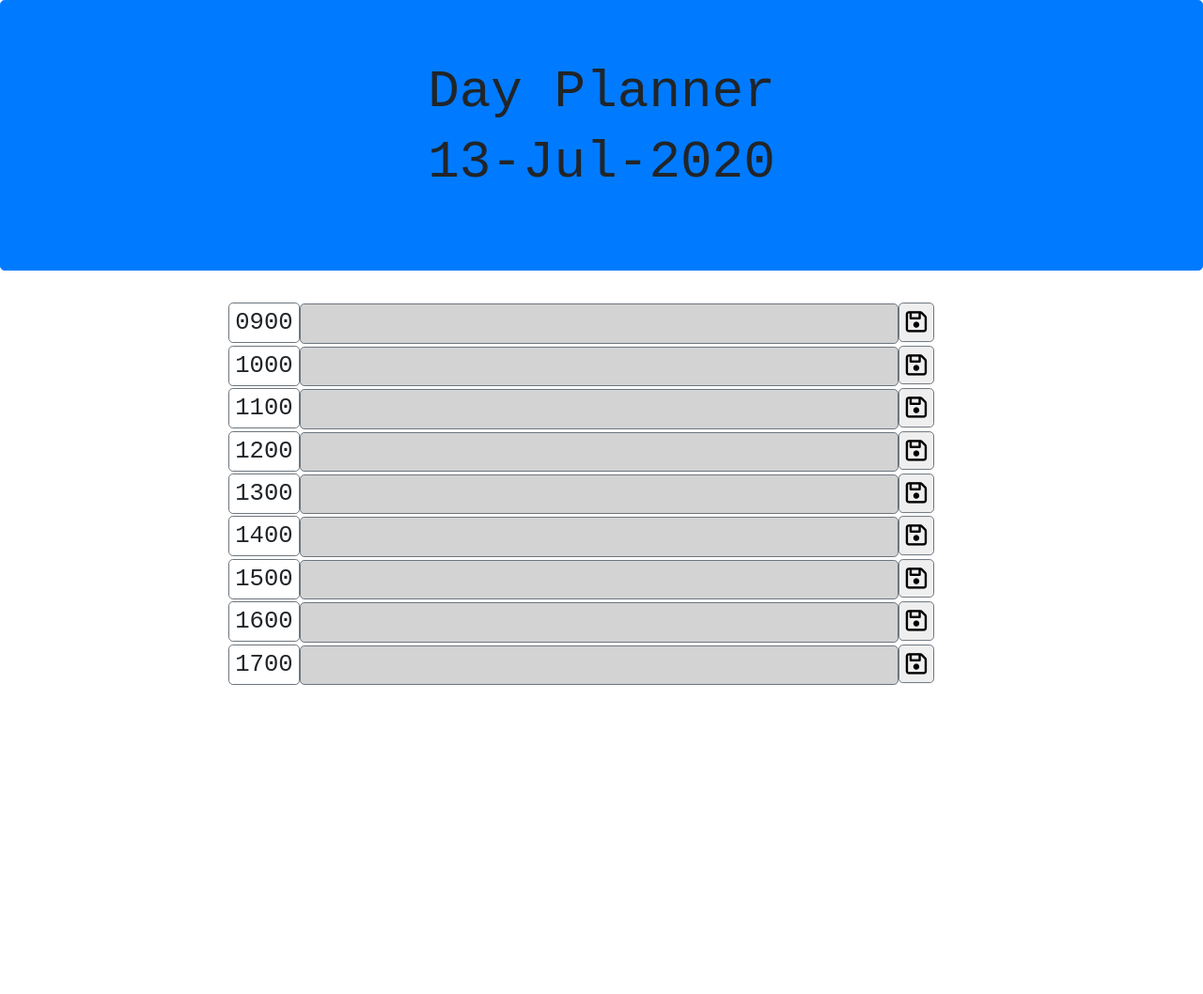
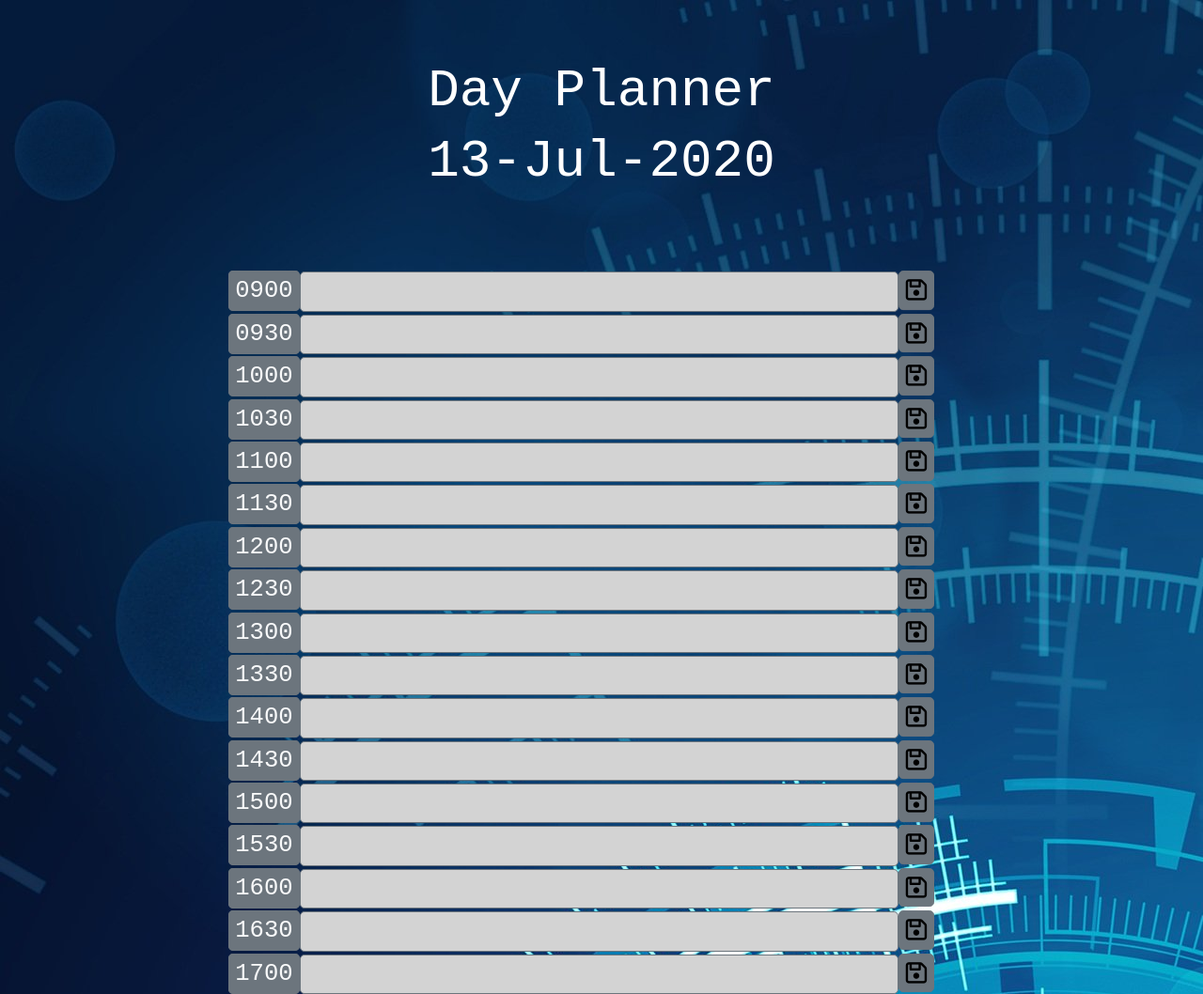
Before and after one commit to cermqm/dayplanner, a plain HTML site: page index.html in a window 1280 px wide. Shown: the whole page at 94% size. Before the commit the page ends 800 px from the top, so only its background shows below. Drawn offline with nearby package versions, Linux system fonts and the light colour scheme.

Commit message:
making it pretty

```diff
--- a/dayplanner.js
+++ b/dayplanner.js
@@ -1,4 +1,4 @@
-var test = true;
+var test = false;
 
 // function currentday() {
 
@@ -27,30 +27,32 @@ function writeJumbo() {
     var jumbohtag2 = $("<h1>").attr({ id: "jumboh12" }).addClass("display-4 text-center ").text(currdate);
     var jumboContainer = $("<div>").attr({ id: "jumboContainer" }).addClass("container");
     jumboContainer.append(jumbohtag, jumbohtag2, jumbop1);
-    var jumbo1 = $("<div>").attr({ id: "jumbo1" }).addClass("jumbotron jumbotron-fluid border border-primary rounded-lg bg-primary");
+    var jumbo1 = $("<div>").attr({ id: "jumbo1" }).addClass("jumbotron jumbotron-fluid");
     jumbo1.append(jumboContainer);
     $("#jumbodiv").append(jumbo1);
 
 }
 
 function writePage() {
-    var businessHours = ["0900", "1000", "1100", "1200", "1300", "1400", "1500", "1600", "1700"];
+    // var businessHours = ["0900", "1000", "1100", "1200", "1300", "1400", "1500", "1600", "1700"];
+    var businessHours = ["0900", "0930", "1000", "1030", "1100", "1130", "1200", "1230", "1300", "1330", "1400", "1430", "1500", "1530", "1600", "1630", "1700"];
 
     for (let i = 0; i < businessHours.length; i++) {
         if (test) console.log("in for loop");
         // Adding work day times
-        var plannerTimes = $("<a>").text(businessHours[i]).attr({ id: "hours" + i, float: "left" }).addClass("border border-secondary rounded-lg hours");
+        var plannerTimes = $("<a>").text(businessHours[i]).attr({ id: "hours" + i, float: "left" }).addClass("border border-secondary rounded-lg hours bg-secondary text-light");
         // Adding input box
         var inputid = ("input" + i);
         if (test) console.log("i = " + i);
         if (test) console.log("todo[i] = " + todo[i]);
         var plannerInput = $("<input>").attr({ id: inputid, value: todo[i], float: "left", size: "40" }).addClass("border border-secondary rounded-lg input");
         // Adding save button
-        var plannerSave = $("<button>").attr({ id: "save" + i, value: i }).addClass("border border-secondary rounded-lg button fa fa-floppy-o");
+        var plannerSave = $("<button>").attr({ id: "save" + i, value: i }).addClass("border border-secondary rounded-lg button fa fa-floppy-o bg-secondary");
         // Creating a div container for these 3 items...
         var container = $("<div>").attr({ id: "container" + i, style: "font-size: 2vw" });
         container.append(plannerTimes, plannerInput, plannerSave);
         $("#startdiv").append(container);
+        $(".bg").css("background-image", "url('techbackground.jpg')");
         updateRowColor(businessHours[i], inputid);
     }
 
--- a/index.html
+++ b/index.html
@@ -18,7 +18,7 @@
     <link rel="stylesheet" href="style.css">
 </head>
 
-<body>
+<body class="bg">
     <div id=jumbodiv></div>
     <!-- <h1>Hello, world!</h1> -->
     <div id=startdiv></div>
--- a/style.css
+++ b/style.css
@@ -18,3 +18,26 @@ body {
     -ms-transform: translateY(5%);
     transform: translateY(5%);
 }
+
+.jumbotron {
+    margin-bottom: 0px;
+    /* opacity: 0.2; */
+    background-image: url("techbackground.jpg");
+    background-repeat: center no-repeat;
+    /* width: 100%;
+    height: 100%;
+    background-size: cover;
+    overflow: hidden;
+    position: absolute;
+    top: 0;
+    left: 0;
+    z-index: 1; */
+}
+
+.jumbotron h1 {
+    color: white;
+}
+
+.jumbotron p {
+    color: #fff;
+}
```
Also changed, not shown: techbackground.jpg (added), 1 other file.
